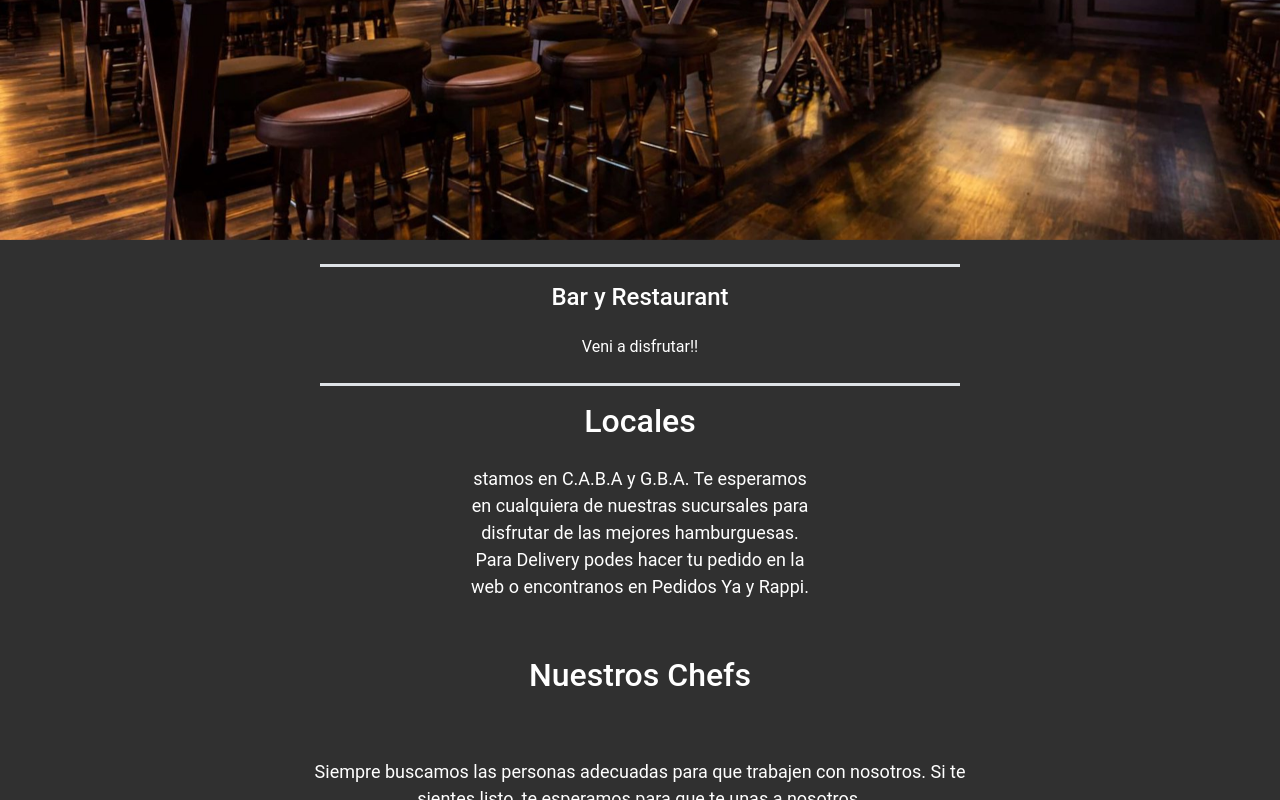
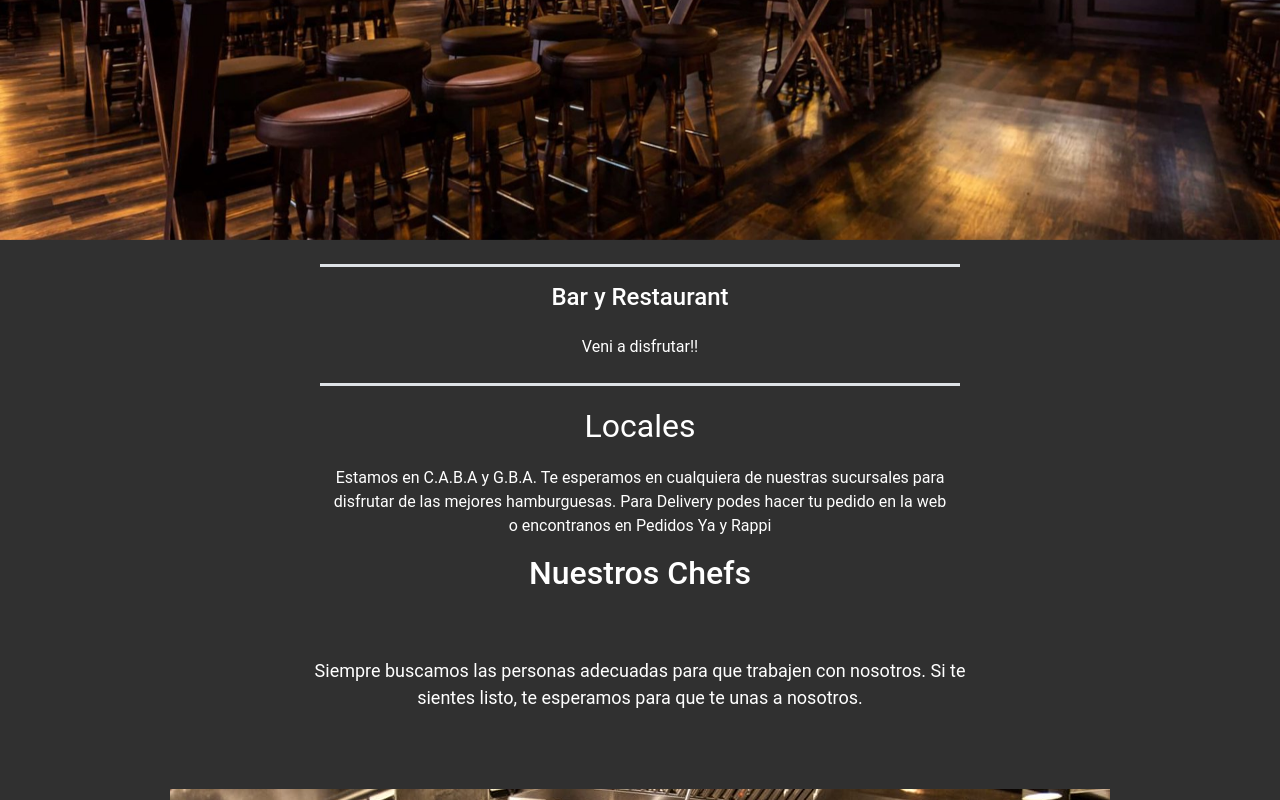
Before and after one commit to aggusperez0/ProyectoCoder1, a website: page index.html in a window 1280 px wide. Shown: the part 421-1221 px from the top of the page. Drawn offline with nearby package versions, Linux system fonts and the light colour scheme.

Commit message:
modificacion en seccion locales

```diff
--- a/index.html
+++ b/index.html
@@ -88,9 +88,17 @@
       <!--LOCALES-->
 
       <section class="w-50 mx-auto text-center pt-4" id="intro">
-        <h1 class="p-3 fs-2 border-top border-3 text-white">Locales</h1>
-        <p class="text-white fs-0.5">stamos en C.A.B.A y G.B.A. Te esperamos en cualquiera de nuestras sucursales para disfrutar de las mejores hamburguesas.
-          Para Delivery podes hacer tu pedido en la web o encontranos en Pedidos Ya y Rappi.</p>
+
+        <div class="container">
+
+          <div class="row row-cols-1">
+            <div class="col p-3 fs-2 border-top border-3 text-white">Locales</div>
+            <div class="col text-white fs-0.5">Estamos en C.A.B.A y G.B.A. Te esperamos en cualquiera de nuestras sucursales para disfrutar de las mejores hamburguesas.
+              Para Delivery podes hacer tu pedido en la web o encontranos en Pedidos Ya y Rappi</div>
+          </div>
+
+        </div>
+
       </section>
 
       <!--NOSOTROS-->
```
